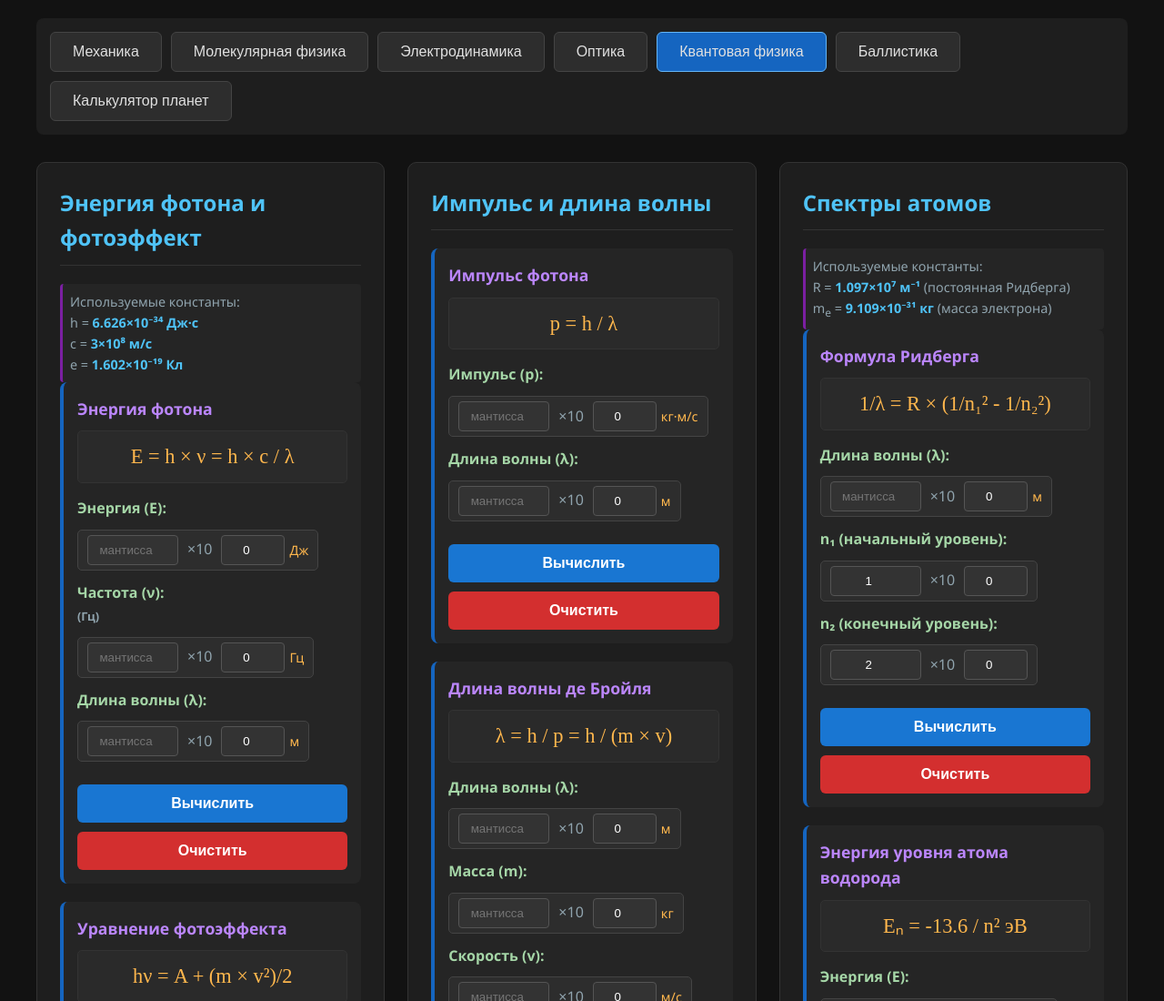
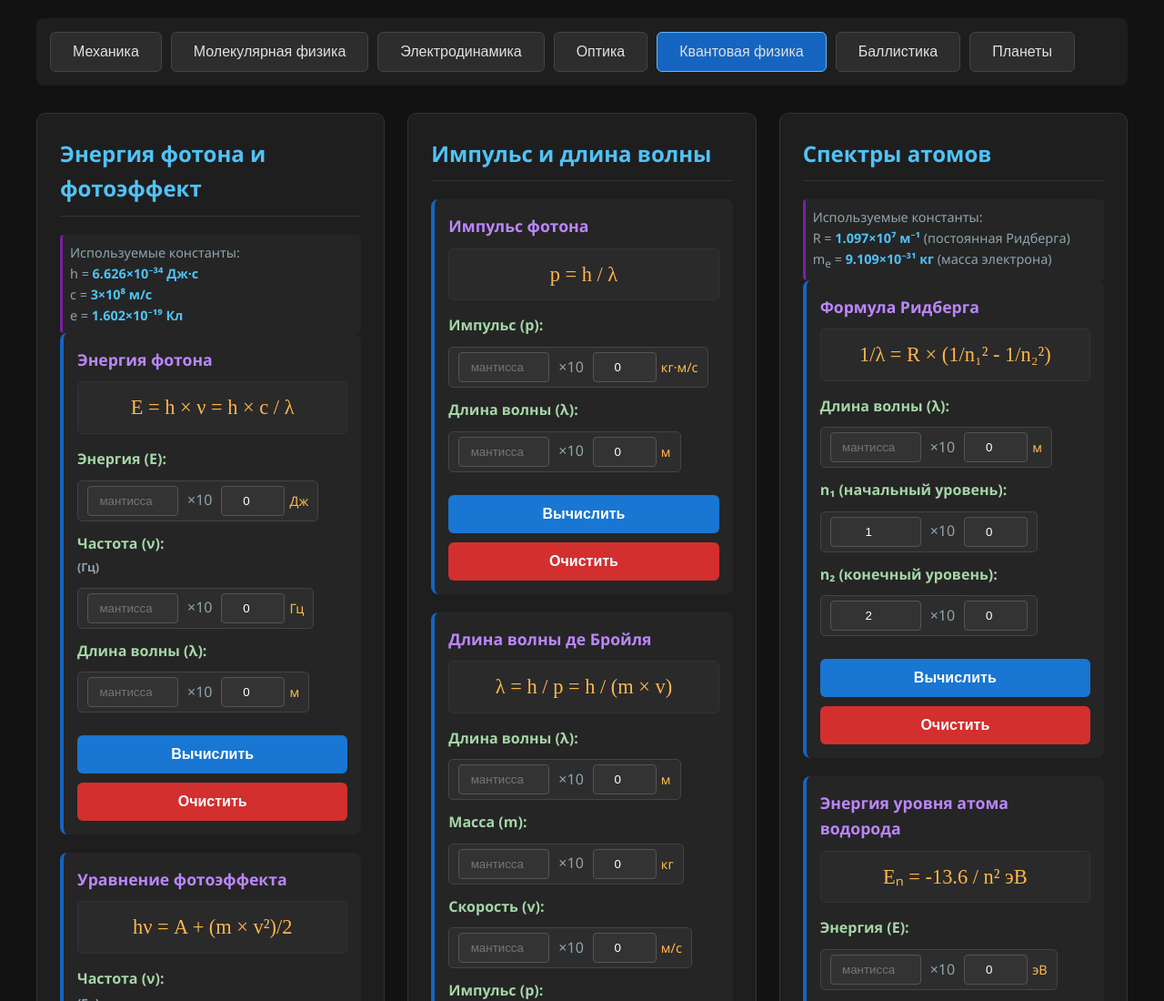
Before and after one commit to AlexeyRF/svagalator.github.io, a plain HTML site: page quantum.html in a window 1280 px wide. Shown: the top 1100 px of the page at 91% size. Drawn offline with Linux system fonts and the light colour scheme.

Commit message:
Update quantum.html

```diff
--- a/quantum.html
+++ b/quantum.html
@@ -535,7 +535,7 @@
             <button class="nav-btn" onclick="window.location.href='optics.html'">Оптика</button>
             <button class="nav-btn active">Квантовая физика</button>
 			            <button class="nav-btn" onclick="window.location.href='ballistics.html'">Баллистика</button>
-            <button class="nav-btn" onclick="window.location.href='https://alexeyrf.github.io/denlator.github.io/denlator.html'">Калькулятор планет</button>
+            <button class="nav-btn" onclick="window.location.href='https://alexeyrf.github.io/denlator.github.io/denlator.html'">Планеты</button>
         </div>
 
         <div class="content">
```
